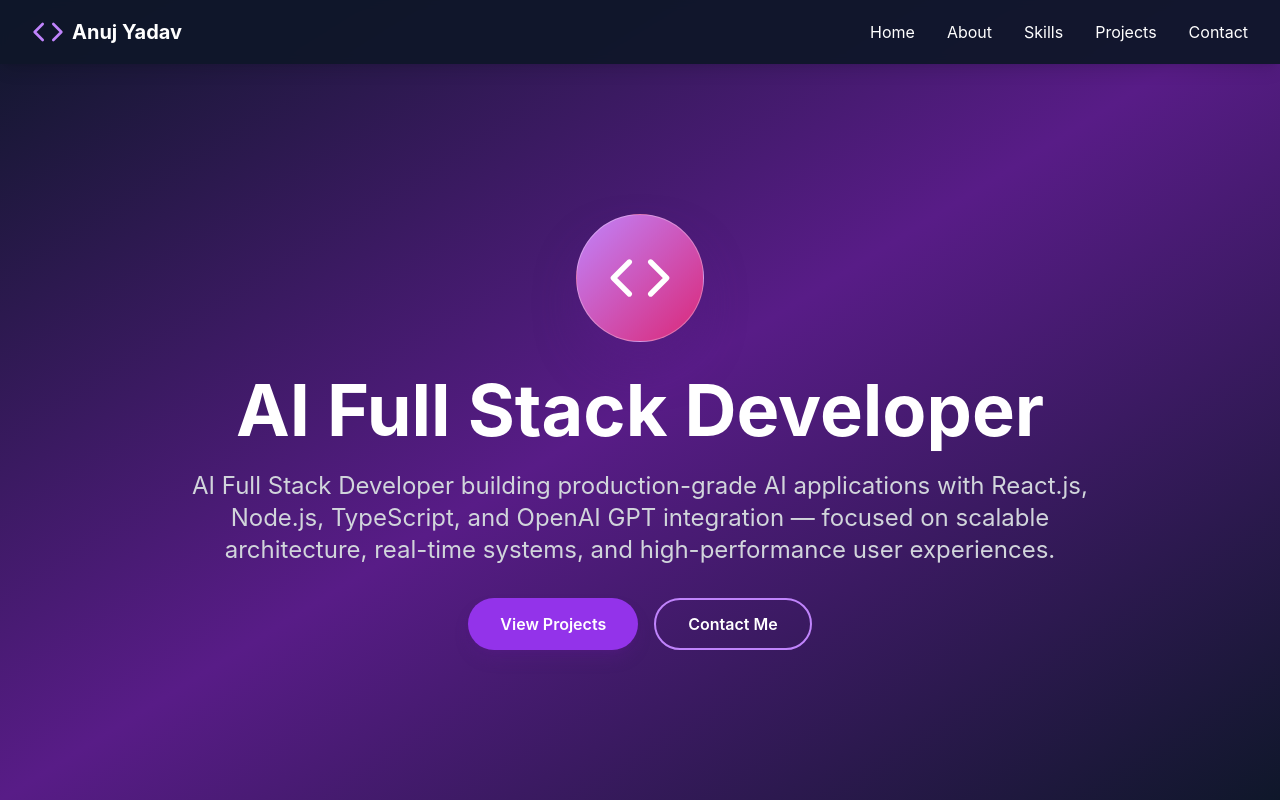
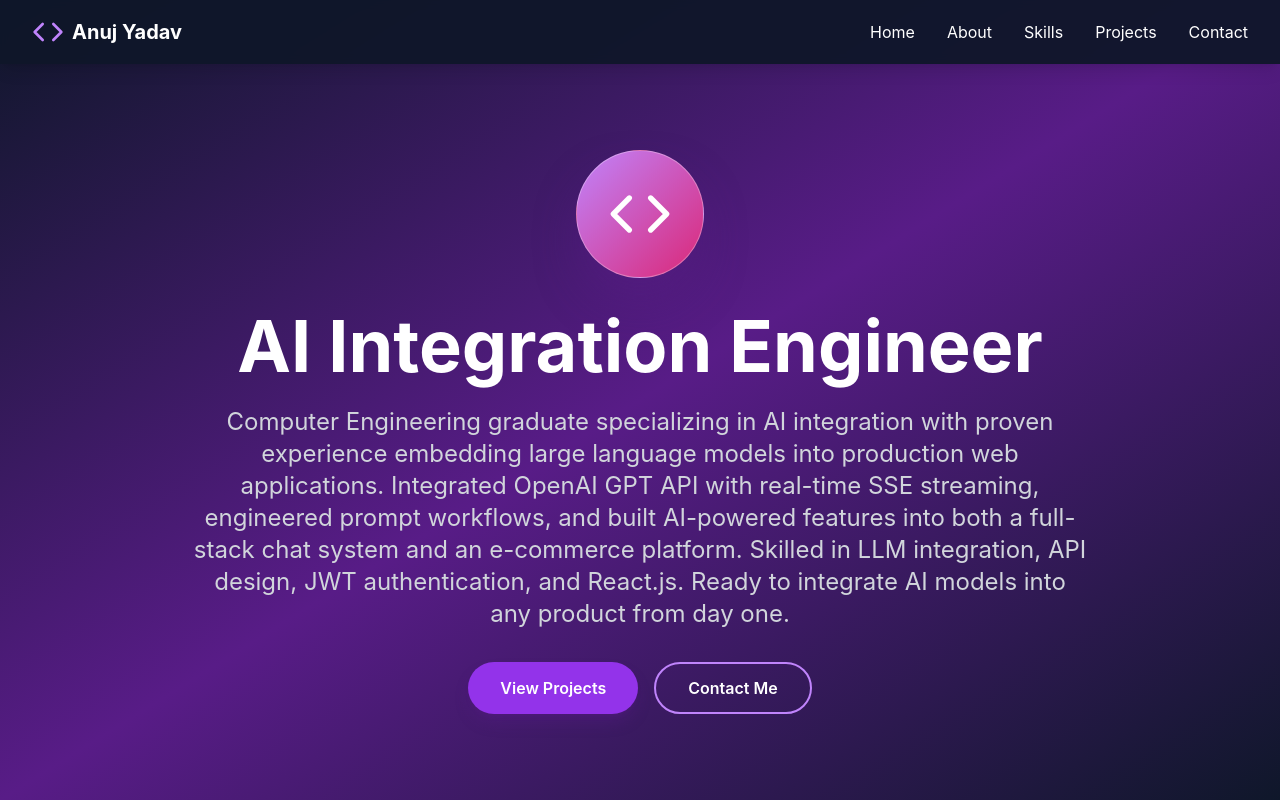
Before and after one commit to anujk-devl/Portfolio, a React (Create React App) app: page / in a window 1280 px wide. Shown: the top 800 px of the page. Built offline with nearby package versions, Linux system fonts and the light colour scheme.

Commit message:
updated role

```diff
--- a/src/components/Hero.js
+++ b/src/components/Hero.js
@@ -28,11 +28,17 @@ export default function Hero() {
         </div>
 
         <h1 className="text-5xl md:text-7xl font-bold mb-6 text-white">
-           AI Full Stack Developer
+          AI Integration Engineer
         </h1>
 
         <p className="text-xl md:text-2xl text-gray-300 mb-8">
-          AI Full Stack Developer building production-grade AI applications with React.js, Node.js, TypeScript, and OpenAI GPT integration — focused on scalable architecture, real-time systems, and high-performance user experiences.
+          Computer Engineering graduate specializing in AI integration with
+          proven experience embedding large language models into production web
+          applications. Integrated OpenAI GPT API with real-time SSE streaming,
+          engineered prompt workflows, and built AI-powered features into both a
+          full-stack chat system and an e-commerce platform. Skilled in LLM
+          integration, API design, JWT authentication, and React.js. Ready to
+          integrate AI models into any product from day one.
         </p>
 
         <div className="flex justify-center space-x-4">
```
